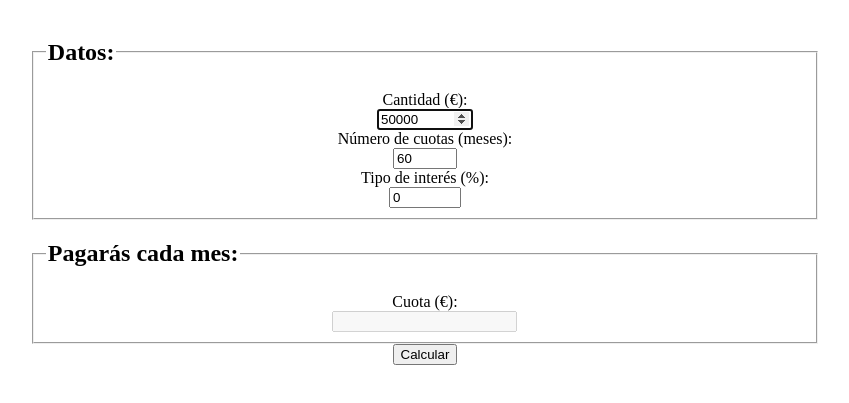
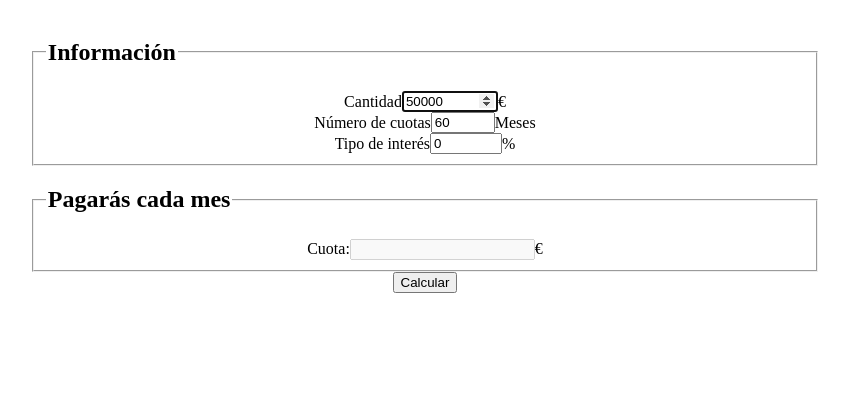
Before and after one commit to chejito/ob-retos-diarios, a plain HTML site: page reto-dia-2/index.html in a window 1280 px wide. Shown: the part 69-472 px from the top of the page, without its empty margins (215-1064 px from the left). Drawn offline with Linux system fonts and the light colour scheme.

Commit message:
Añadido deploy

```diff
--- a/reto-dia-2/index.html
+++ b/reto-dia-2/index.html
@@ -15,31 +15,35 @@
     <form action="">
       <fieldset>
         <legend>
-          <h2>Datos:</h2>
+          <h2>Información</h2>
         </legend>
         <label>
-          Cantidad (€):
+          Cantidad
           <input type="number" name="cantidadHipoteca" id="cantidadHipoteca"
           min="50000" max="1000000" value="50000" step="5000" autofocus required>
+          €
         </label>
         <label>
-          Número de cuotas (meses):
+          Número de cuotas
           <input type="number" name="numeroCuotas" id="numeroCuotas"
           min="60" max="600" value="60"step="12" required>
+          Meses
         </label>
         <label>
-          Tipo de interés (%):
+          Tipo de interés
           <input type="number" name="tipoInteres" id="tipoInteres"
           min="0" max="15" value="0"step="0.1"required>
+          %
         </label>
       </fieldset>
       <fieldset>
         <legend>
-          <h2>Pagarás cada mes:</h2>
+          <h2>Pagarás cada mes</h2>
         </legend>
         <label>
-          Cuota (€):
+          Cuota:
           <input type="number" name="cuotaMensual" id="cuotaMensual" disabled></output>
+          €
         </label>
       </fieldset>
       <input type="button" value="Calcular" onclick="calcular()">
--- a/reto-dia-2/style.css
+++ b/reto-dia-2/style.css
@@ -1,6 +1,12 @@
-body, fieldset, form, label {
+body, fieldset, form {
   display: flex;
   flex-direction: column;
+  justify-content: top;
+  align-items: center;
+}
+label {
+  display: flex;
+  flex-direction: row;
   justify-content: top;
   align-items: center;
 }
```
